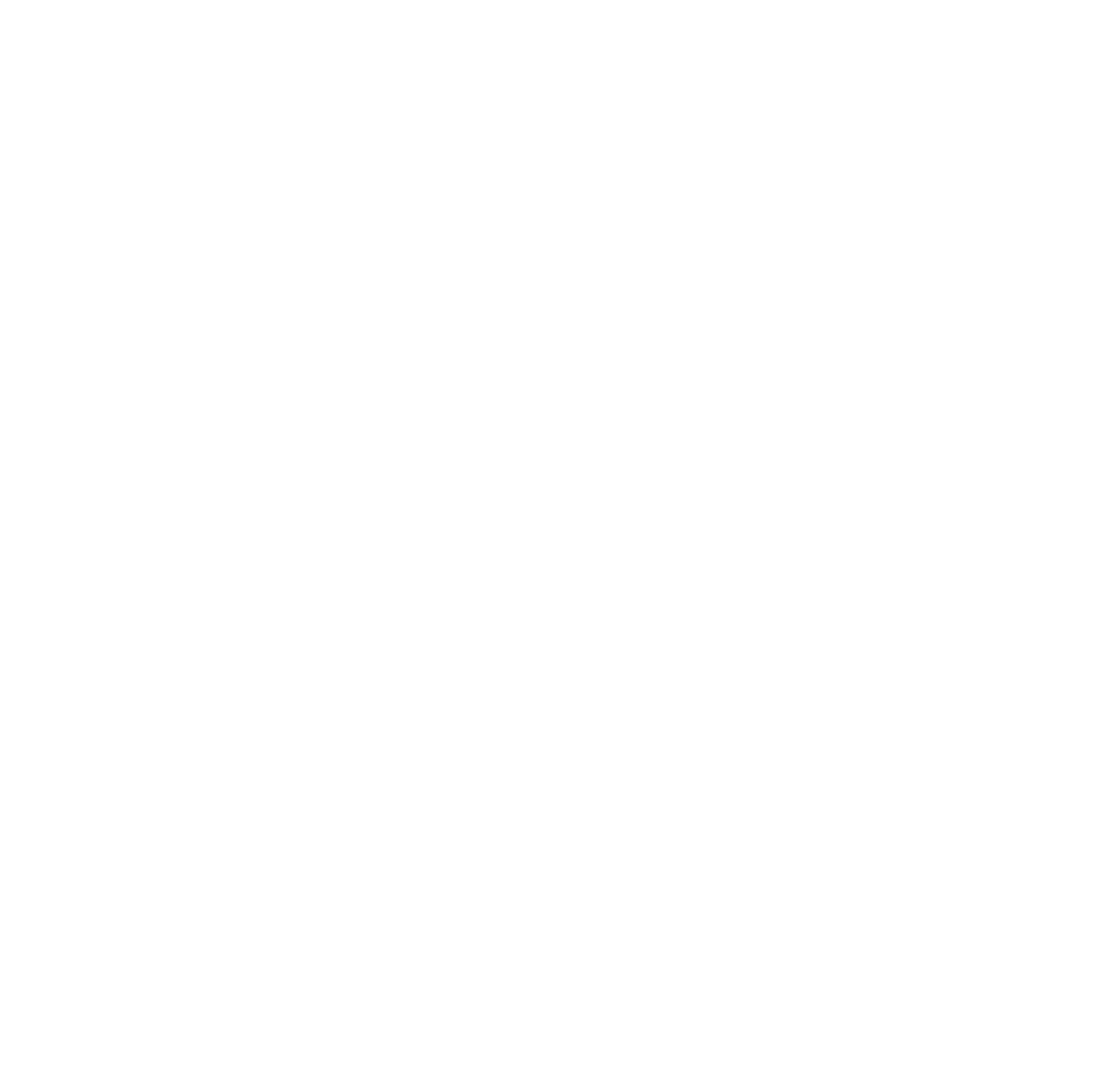
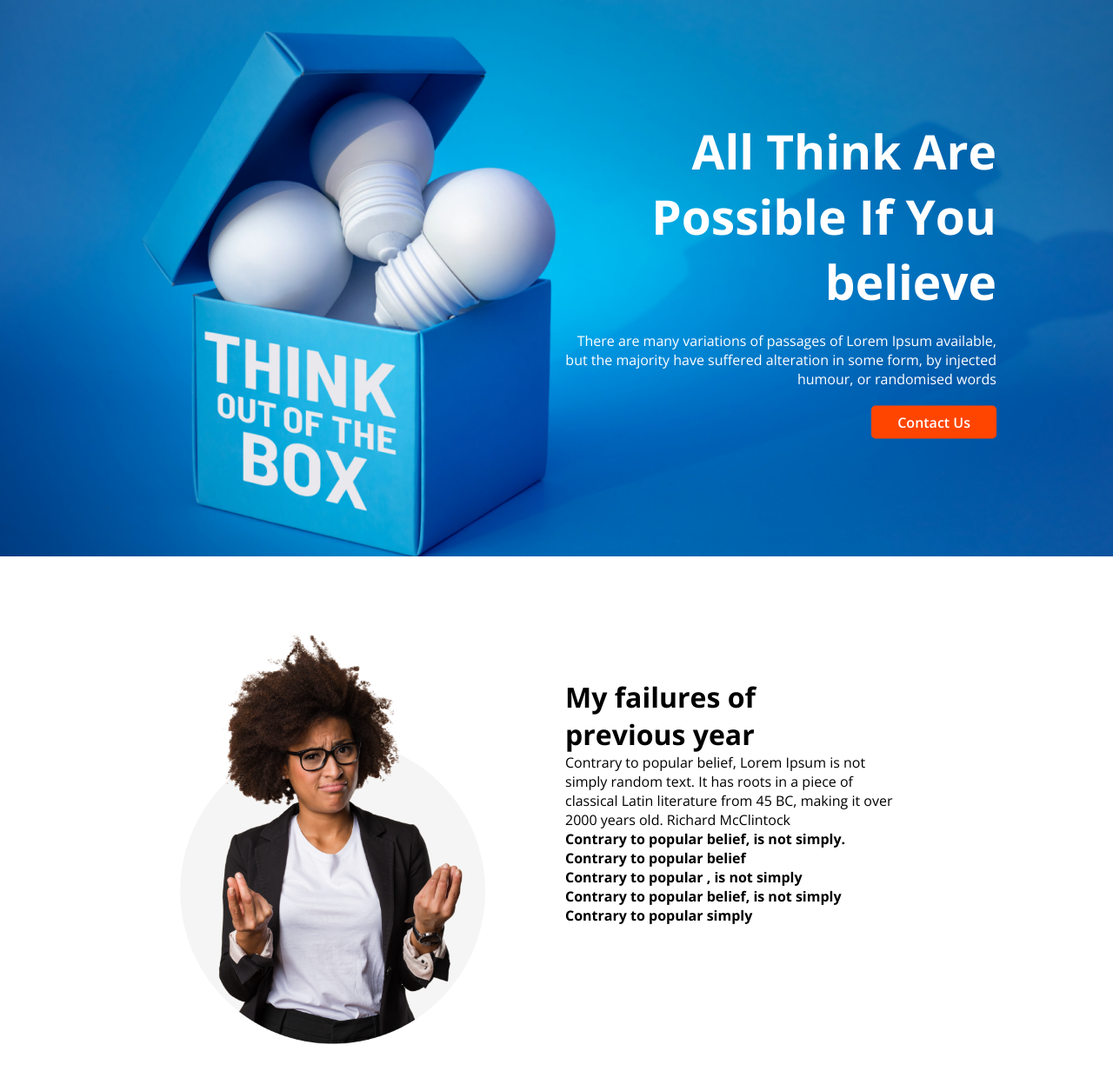
Before and after one commit to MehediHasan4321/new-year-website, a plain HTML site: page index.html in a window 1280 px wide. Shown: the whole page at 87% size. Before the commit the page ends 800 px from the top, so only its background shows below. Drawn offline with nearby package versions, Linux system fonts and the light colour scheme.

Commit message:
add header section

```diff
--- a/index.html
+++ b/index.html
@@ -0,0 +1,46 @@
+<!DOCTYPE html>
+<html lang="en">
+
+<head>
+    <meta charset="UTF-8">
+    <meta http-equiv="X-UA-Compatible" content="IE=edge">
+    <meta name="viewport" content="width=device-width, initial-scale=1.0">
+    <title>new year website</title>
+    <link rel="stylesheet" href="styles/style.css">
+</head>
+
+<body>
+    <header>
+        <div class="banner-text">
+            <h1>All Think Are<br>Possible If You<br>believe</h1>
+            <p>There are many variations of passages of Lorem Ipsum
+                available, but the majority have suffered alteration in some
+                form, by injected humour, or randomised words</p>
+            <button>Contact Us</button>
+        </div>
+    </header>
+    <main>
+        <div class="failure-section">
+            <div class="failure-section-img">
+                <img src="images/person.png" alt="">
+            </div>
+            <div class="failure-section-content">
+                <h1>My failures of <br>previous year</h1>
+                <p>Contrary to popular belief, Lorem Ipsum is not
+                    simply random text. It has roots in a piece of
+                    classical Latin literature from 45 BC, making it over
+                    2000 years old. Richard McClintock</p>
+                <h4>Contrary to popular belief, is not simply.</h4>
+                <h4>Contrary to popular belief</h4>
+                <h4>Contrary to popular , is not simply</h4>
+                <h4>Contrary to popular belief, is not simply</h4>
+                <h4>Contrary to popular simply</h4>
+            </div>
+        </div>
+    </main>
+    <footer>
+
+    </footer>
+</body>
+
+</html>
--- a/styles/style.css
+++ b/styles/style.css
@@ -1,7 +1,85 @@
 @import url('https://fonts.googleapis.com/css2?family=Open+Sans:wght@300;400;500;600;700;800&family=Poppins:wght@200;300;400;500;700&family=Roboto:ital@0;1&display=swap');
 
-*{
+* {
     margin: 0;
     padding: 0;
     font-family: 'Open Sans', sans-serif;
 }
+
+/* header styles start here */
+
+header {
+    width: 100%;
+    height: 80vh;
+    background: url("../images/banner/banner3.png");
+    background-position: center;
+    background-repeat: no-repeat;
+    background-size: cover;
+    position: relative;
+    margin-bottom: 80px;
+}
+
+.banner-text {
+    position: absolute;
+    top: 50%;
+    left: 70%;
+    transform: translate(-50%, -50%);
+    width: 500px;
+    height: auto;
+    text-align: right;
+}
+
+.banner-text h1{
+    font-size: 55px;
+    color: white;
+    margin-bottom: 20px;
+}
+
+.banner-text p{
+    font-size: 16px;
+    color: white;
+    margin-bottom: 20px;
+}
+.banner-text button{
+    background-color: orangered;
+    padding: 8px 30px;
+    border: none;
+    border-radius: 5px;
+    outline: none;
+    color: white;
+    font-weight: 600;
+    font-size: 16px;
+}
+
+/* main section start here */
+
+main{
+    width: 100%;
+    height: auto;
+    margin-bottom: 100px;
+}
+
+.failure-section{
+    width: 70%;
+    margin: 0 auto;
+    display: flex;
+    gap: 20px;
+}
+.failure-section-img{
+    width: 50%;
+    height: 500px;
+}
+.failure-section-img img{
+    width: 100%;
+    height: auto;
+    object-fit: cover;
+
+}
+.failure-section-content{
+    width: 50%;
+    height: auto;
+    padding: 60px;
+}
+.failure-section-content h1{
+
+}
```
